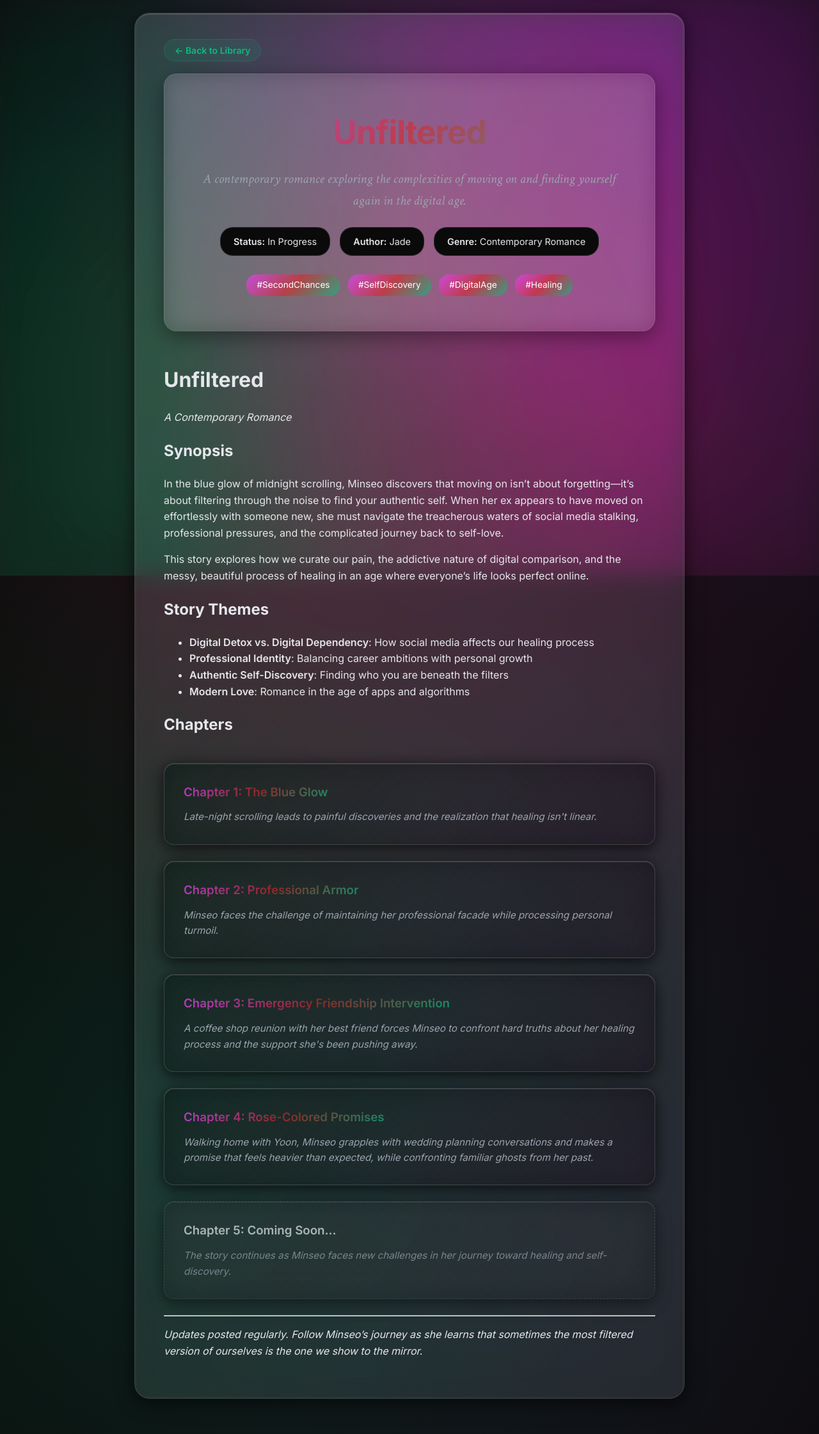
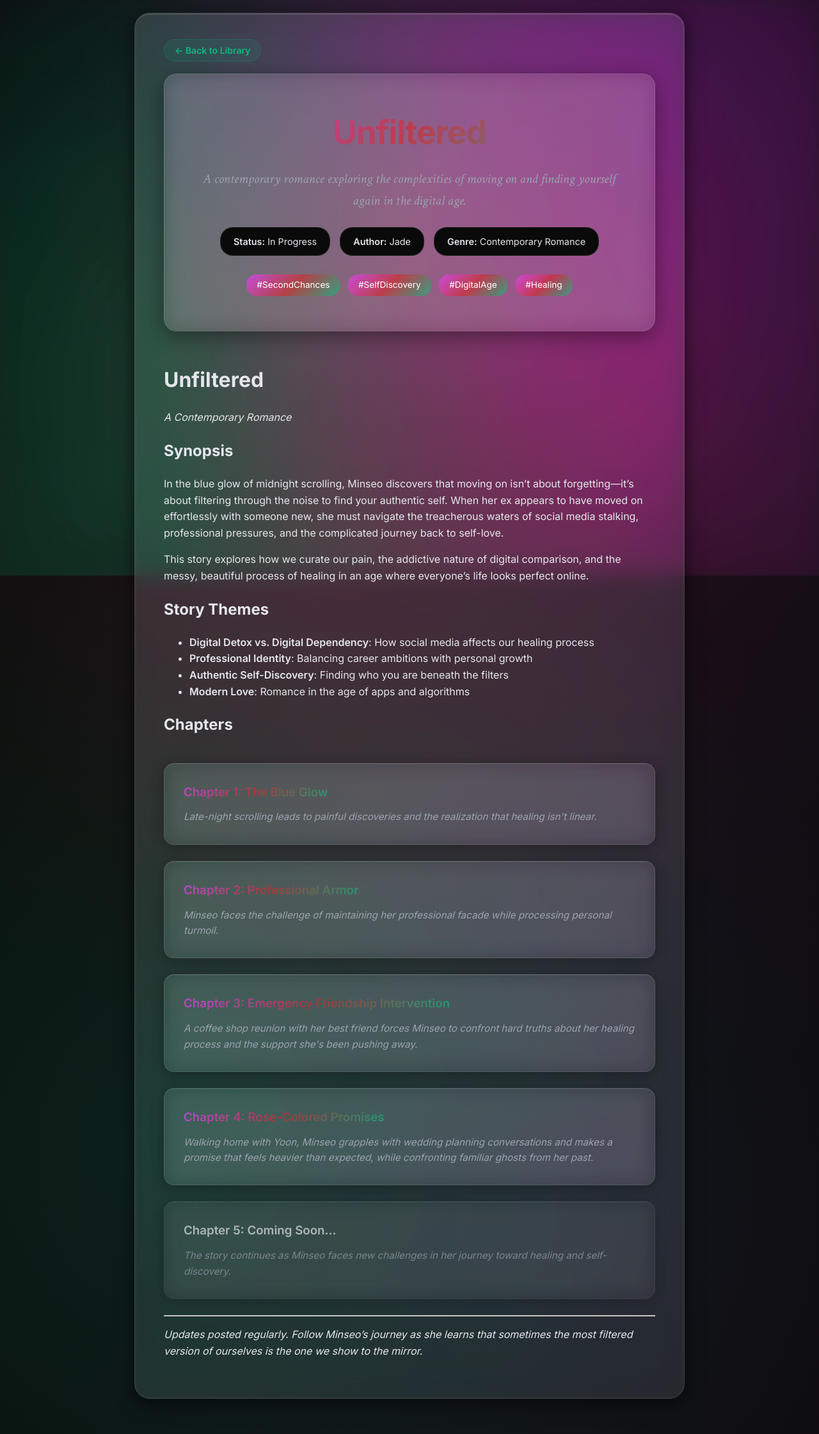
Before and after one commit to ancientjadestatue/jadenovels, a Jekyll site: the page built from books/unfiltered.md, in a window 1280 px wide. Shown: the whole page at 64% size. Built offline with Jekyll 4.4.1, drawn with Linux system fonts in a browser that asks for light colours.

Commit message:
Revert "darker glass"
This reverts commit 2f9ce94fee49eb038c19f24bc593e5c0d7252110.

```diff
--- a/_layouts/book.html
+++ b/_layouts/book.html
@@ -333,23 +333,22 @@
           .chapter-list {
             margin-top: 40px;
         }
-          .chapter-item {
-            background: rgba(0, 0, 0, 0.4);
-            border: 1px solid rgba(255, 255, 255, 0.15);
+
+        .chapter-item {
+            background: var(--glass-bg-secondary);
+            border: 1px solid var(--glass-border);
             border-radius: 16px;
             padding: 30px;
             margin-bottom: 25px;
-            backdrop-filter: blur(24px) saturate(180%) brightness(85%);
-            -webkit-backdrop-filter: blur(24px) saturate(180%) brightness(85%);
-            box-shadow:
-                var(--glass-inner-shadow),
-                0 4px 20px rgba(0, 0, 0, 0.5),
-                0 8px 32px rgba(0, 0, 0, 0.3),
-                inset 0 1px 0 rgba(255, 255, 255, 0.12);
+            backdrop-filter: var(--glass-backdrop-blur);
+            -webkit-backdrop-filter: var(--glass-backdrop-blur);
+            box-shadow: var(--glass-inner-shadow), 0 4px 20px rgba(0, 0, 0, 0.3);
             position: relative;
             overflow: hidden;
             transition: all 0.3s cubic-bezier(0.4, 0, 0.2, 1);
-        }        /* Enhanced chapter item glass effect with darker, frostier background */
+        }
+
+        /* Enhanced chapter item glass effect */
         .chapter-item::before {
             content: '';
             position: absolute;
@@ -357,69 +356,28 @@
             left: 0;
             right: 0;
             bottom: 0;
-            background:
-                linear-gradient(135deg,
-                    rgba(0, 0, 0, 0.3) 0%,
-                    rgba(0, 0, 0, 0.2) 50%,
-                    rgba(0, 0, 0, 0.25) 100%),
-                var(--gradient-chapter);
-            opacity: 0.8;
-            border-radius: inherit;
-            pointer-events: none;
-            z-index: -2;
-        }
-
-        /* Additional frosted texture layer */
-        .chapter-item::after {
-            content: '';
-            position: absolute;
-            top: 0;
-            left: 0;
-            right: 0;
-            bottom: 0;
-            background:
-                repeating-linear-gradient(
-                    45deg,
-                    rgba(255, 255, 255, 0.02) 0px,
-                    rgba(255, 255, 255, 0.02) 1px,
-                    transparent 1px,
-                    transparent 3px
-                ),
-                repeating-linear-gradient(
-                    -45deg,
-                    rgba(255, 255, 255, 0.01) 0px,
-                    rgba(255, 255, 255, 0.01) 1px,
-                    transparent 1px,
-                    transparent 3px
-                );
+            background: var(--gradient-chapter);
+            opacity: 0.6;
             border-radius: inherit;
             pointer-events: none;
             z-index: -1;
-            mix-blend-mode: overlay;
-        }        .chapter-item:hover {
+        }
+
+        .chapter-item:hover {
             transform: translateY(-4px);
-            box-shadow:
-                var(--glass-inner-shadow),
-                0 8px 32px rgba(0, 0, 0, 0.6),
-                0 12px 40px rgba(0, 0, 0, 0.4),
-                inset 0 1px 0 rgba(255, 255, 255, 0.18);
-            border-color: rgba(255, 255, 255, 0.25);
+            box-shadow: var(--glass-inner-shadow), 0 8px 32px rgba(0, 0, 0, 0.4);
+            border-color: var(--glass-border-hover);
         }
-          .chapter-item.coming-soon {
-            background: rgba(0, 0, 0, 0.25);
+
+        .chapter-item.coming-soon {
+            background: var(--glass-bg-tertiary);
             border-style: dashed;
-            border-color: rgba(156, 163, 175, 0.3);
             opacity: 0.7;
         }
 
         .chapter-item.coming-soon::before {
-            background:
-                linear-gradient(135deg,
-                    rgba(0, 0, 0, 0.2) 0%,
-                    rgba(0, 0, 0, 0.15) 50%,
-                    rgba(0, 0, 0, 0.18) 100%),
-                linear-gradient(135deg, rgba(156, 163, 175, 0.08) 0%, rgba(107, 114, 128, 0.04) 100%);
-            opacity: 0.6;
+            background: linear-gradient(135deg, rgba(156, 163, 175, 0.08) 0%, rgba(107, 114, 128, 0.04) 100%);
+            opacity: 0.4;
         }
 
         .chapter-item h3 {
```
